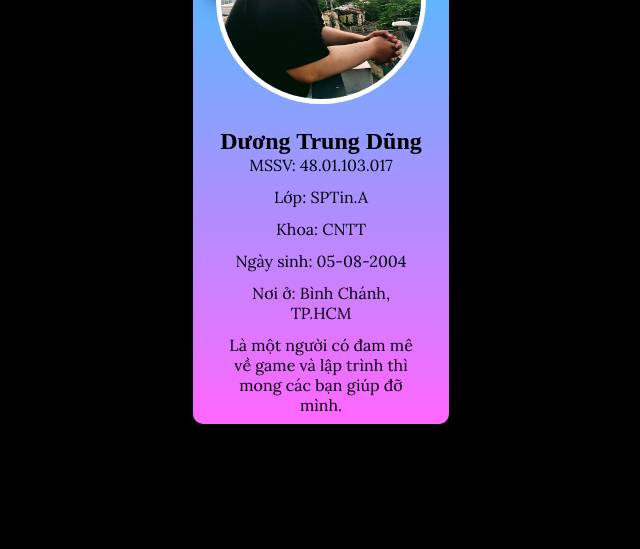
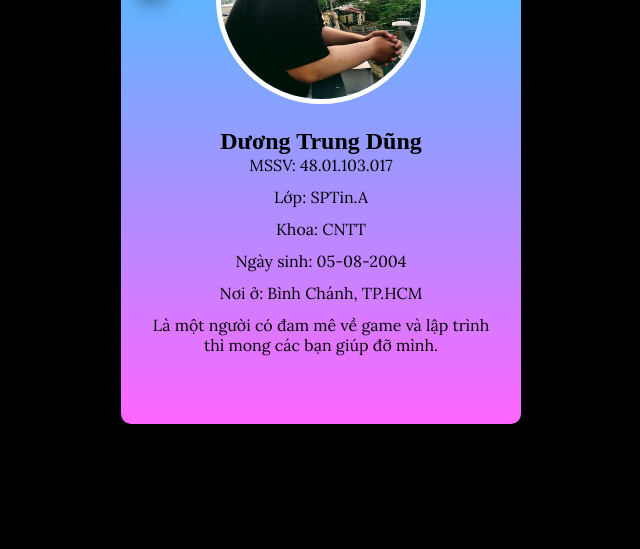
Before and after one commit to DDarkkD/mycv, a plain HTML site: page index.html in a window 1280 px wide. Shown: the part 251-800 px from the top of the page, without its empty margins (319-959 px from the left). Drawn offline with Linux system fonts and the light colour scheme.

Commit message:
Change index.html file

```diff
--- a/style.css
+++ b/style.css
@@ -16,13 +16,13 @@ body {
     text-align: center;
     background:  black;
     position: absolute;
-    left: 40%;
-    right: 40%;
-    top: 20%;
-    bottom: 20%;
+    left: 20%;
+    right: 20%;
+    top: 10%;
+    bottom: 10%;
 }
 .container {
-    width:450px;
+    width:400px;
     height:550px;
     border-radius: 10px;
     background: linear-gradient(var(--cl1), var(--cl2));
```
